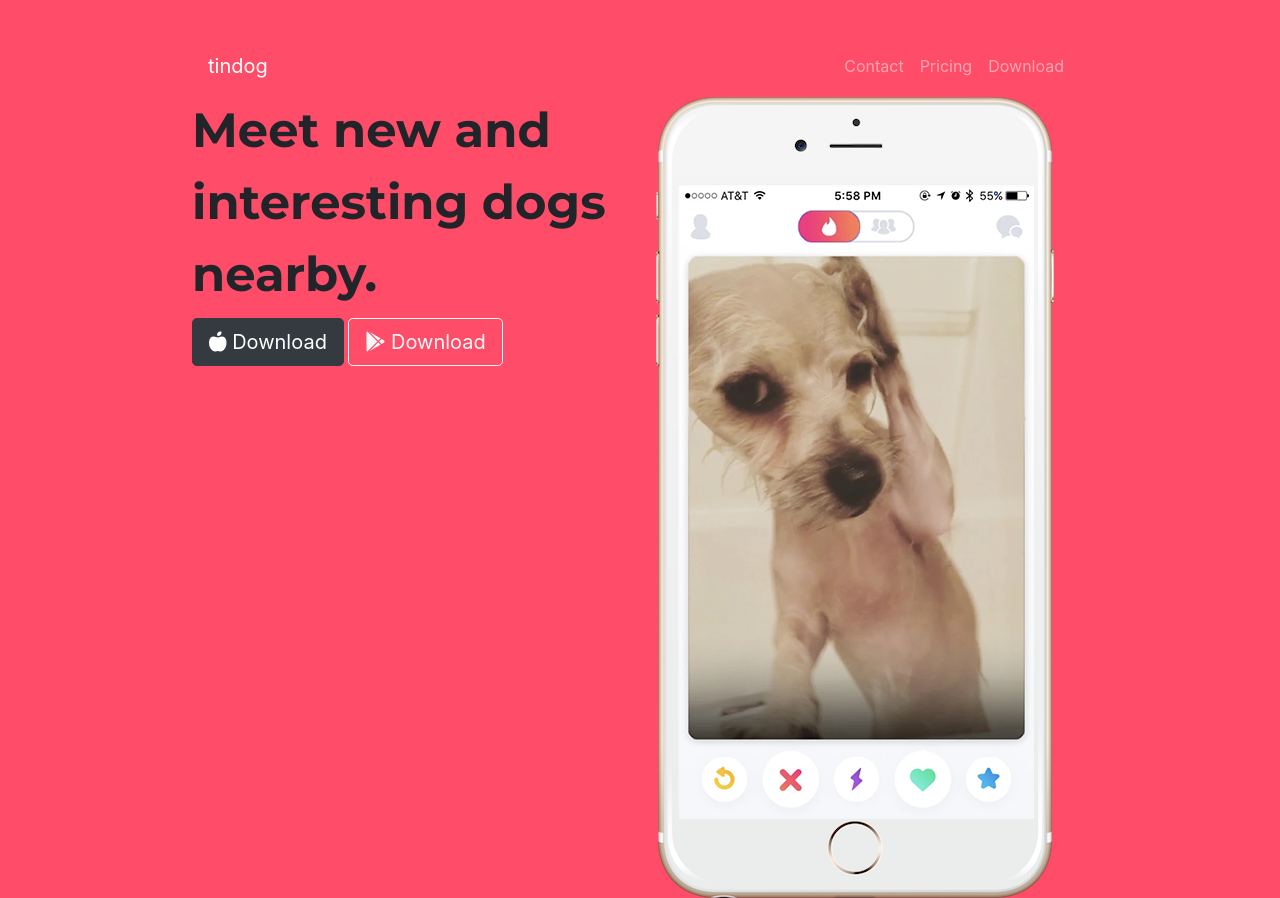
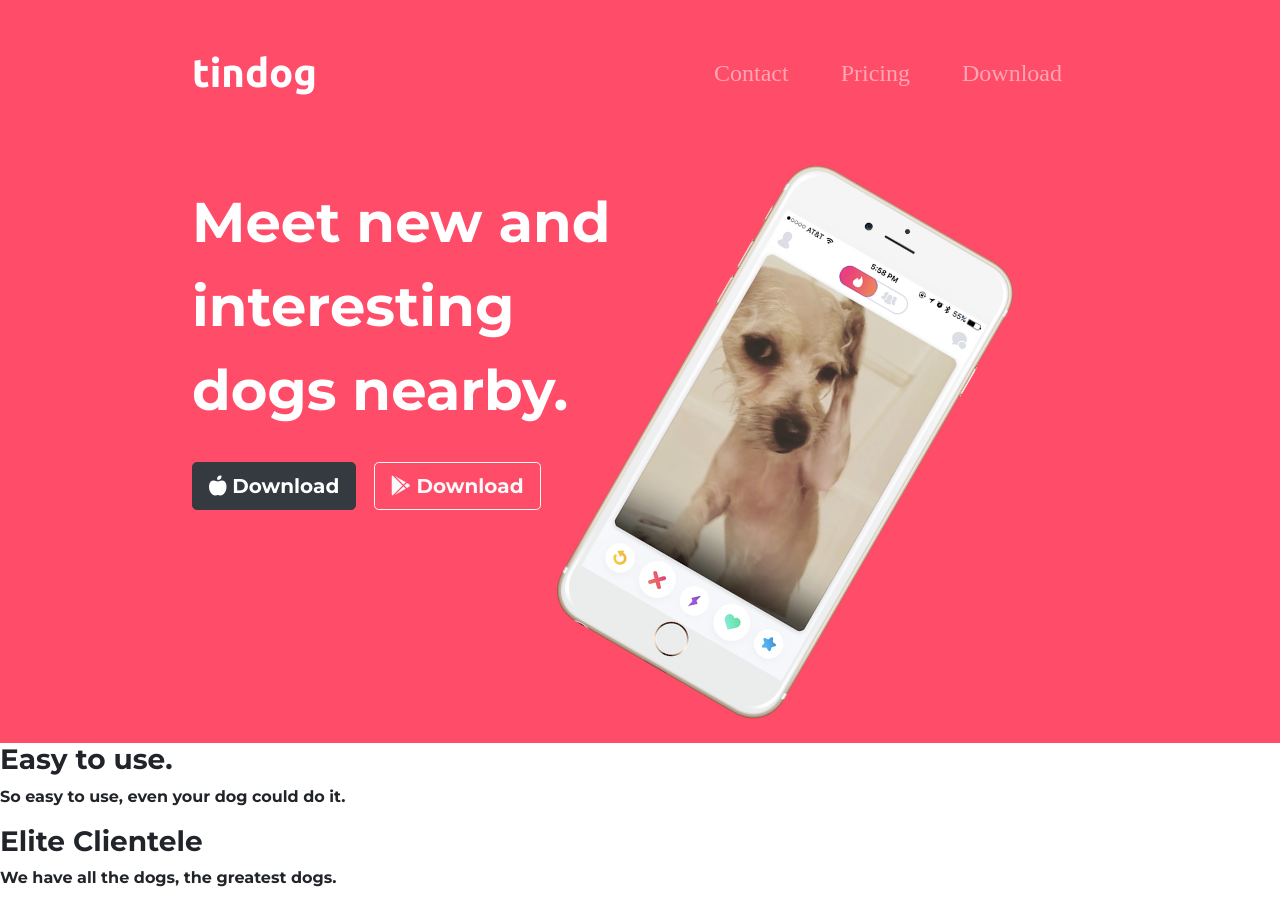
Before and after one commit to Merdasa-Belay/daily_code_exercise, a plain HTML site: page web-dev/TinDog-Start/index.html in a window 1280 px wide. Shown: the top 898 px of the page. Drawn offline with nearby package versions, Linux system fonts and the light colour scheme.

Commit message:
Adding new features

```diff
--- a/web-dev/TinDog-Start/css/styles.css
+++ b/web-dev/TinDog-Start/css/styles.css
@@ -1,11 +1,43 @@
+body {
+  font-family: "Montserrat";
+}
 #title {
   background-color: #ff4c68;
+  color: #fff;
 }
 .container-fluid {
   padding: 3% 15%;
 }
+.navbar {
+  padding: 0 0 4.5rem;
+}
 h1 {
-  font-family: "Montserrat", sans-serif;
-  font-size: 3rem;
+  font-family: "Montserrat";
+  font-size: 3.5rem;
   line-height: 1.5;
 }
+/* Navigation bar */
+
+.navbar-brand {
+  font-family: "ubuntu";
+  font-size: 2.5rem;
+  font-weight: bold;
+}
+.nav-item {
+  padding: 0 18px;
+}
+.nav-link {
+  font-size: 1.5rem;
+  font-family: "Montserrat-Light";
+}
+/* Download buttons */
+
+.download-button {
+  margin: 5% 3% 5% 0;
+}
+/* Title Image  */
+.title-image {
+  width: 60%;
+
+  transform: rotate(30deg);
+}
--- a/web-dev/TinDog-Start/index.html
+++ b/web-dev/TinDog-Start/index.html
@@ -89,16 +89,23 @@
         <div class="row">
           <div class="col-lg-6">
             <h1>Meet new and interesting dogs nearby.</h1>
-            <button type="button" class="btn btn-dark btn-lg">
+            <button type="button" class="btn btn-dark btn-lg download-button">
               <i class="fa-solid fa-apple-whole"></i> Download
             </button>
-            <button type="button" class="btn btn-outline-light btn-lg">
+            <button
+              type="button"
+              class="btn btn-outline-light btn-lg download-button"
+            >
               <i class="fa-brands fa-google-play"></i>
               Download
             </button>
           </div>
           <div class="col-lg-6">
-            <img src="images/iphone6.png" alt="iphone-mockup" />
+            <img
+              class="title-image"
+              src="images/iphone6.png"
+              alt="iphone-mockup"
+            />
           </div>
         </div>
       </div>
```
